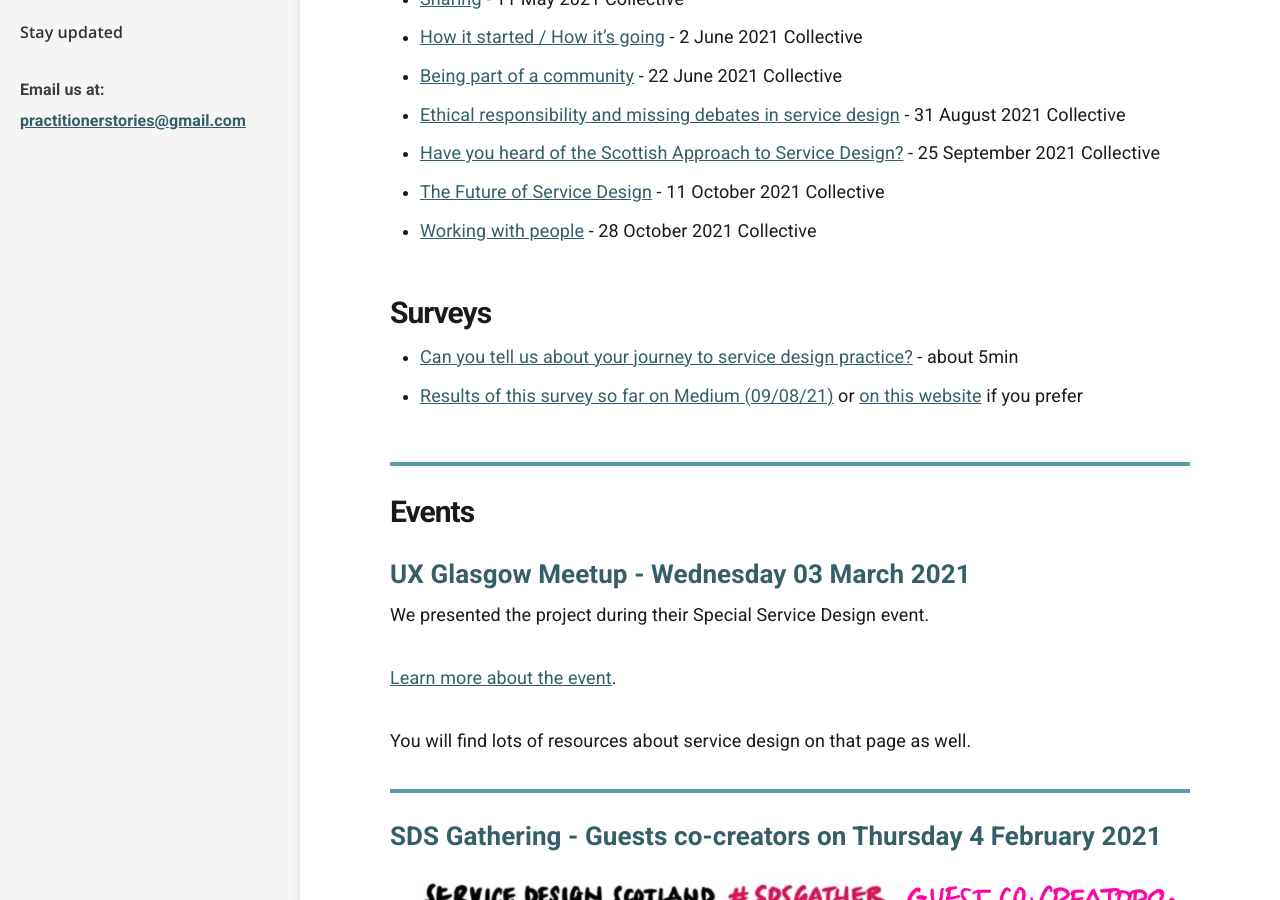
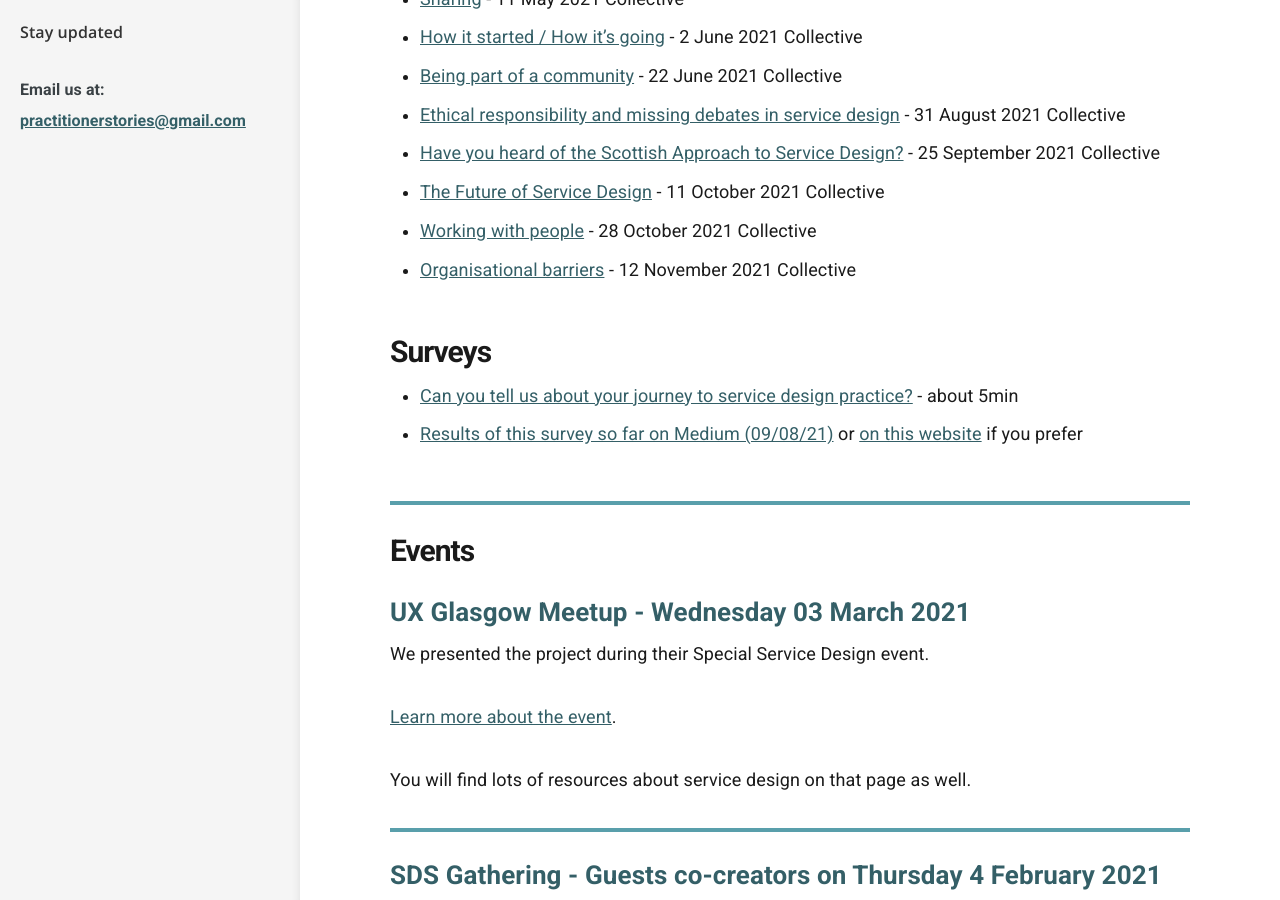
Before and after one commit to stephanie-K/practitioner-stories, a Jekyll site: the page built from comms.md, in a window 1280 px wide and 900 px high, scrolled down 731 px. Built offline with Jekyll 4.4.1, drawn with Linux system fonts in a browser that asks for light colours.

Commit message:
add latest blog

```diff
--- a/comms.md
+++ b/comms.md
@@ -22,6 +22,8 @@ You will find our Medium stories here where we write about the project and the e
     <li><a href="https://practitionerstories.medium.com/have-you-heard-of-the-scottish-approach-to-service-design-b8191095f48c" target="_blank">Have you heard of the Scottish Approach to Service Design?</a> - 25 September 2021 Collective</li>
     <li><a href="https://practitionerstories.medium.com/the-future-of-service-design-ce59a01e4538" target="_blank">The Future of Service Design</a> - 11 October 2021 Collective</li>
     <li><a href="https://practitionerstories.medium.com/working-with-people-3c6be862767" target="_blank">Working with people</a> - 28 October 2021 Collective</li>
+      <li><a href="https://practitionerstories.medium.com/organisational-barriers-3d49573ebfc7" target="_blank">Organisational barriers</a> - 12 November 2021 Collective</li>
+
 
 
 </ul>
```
